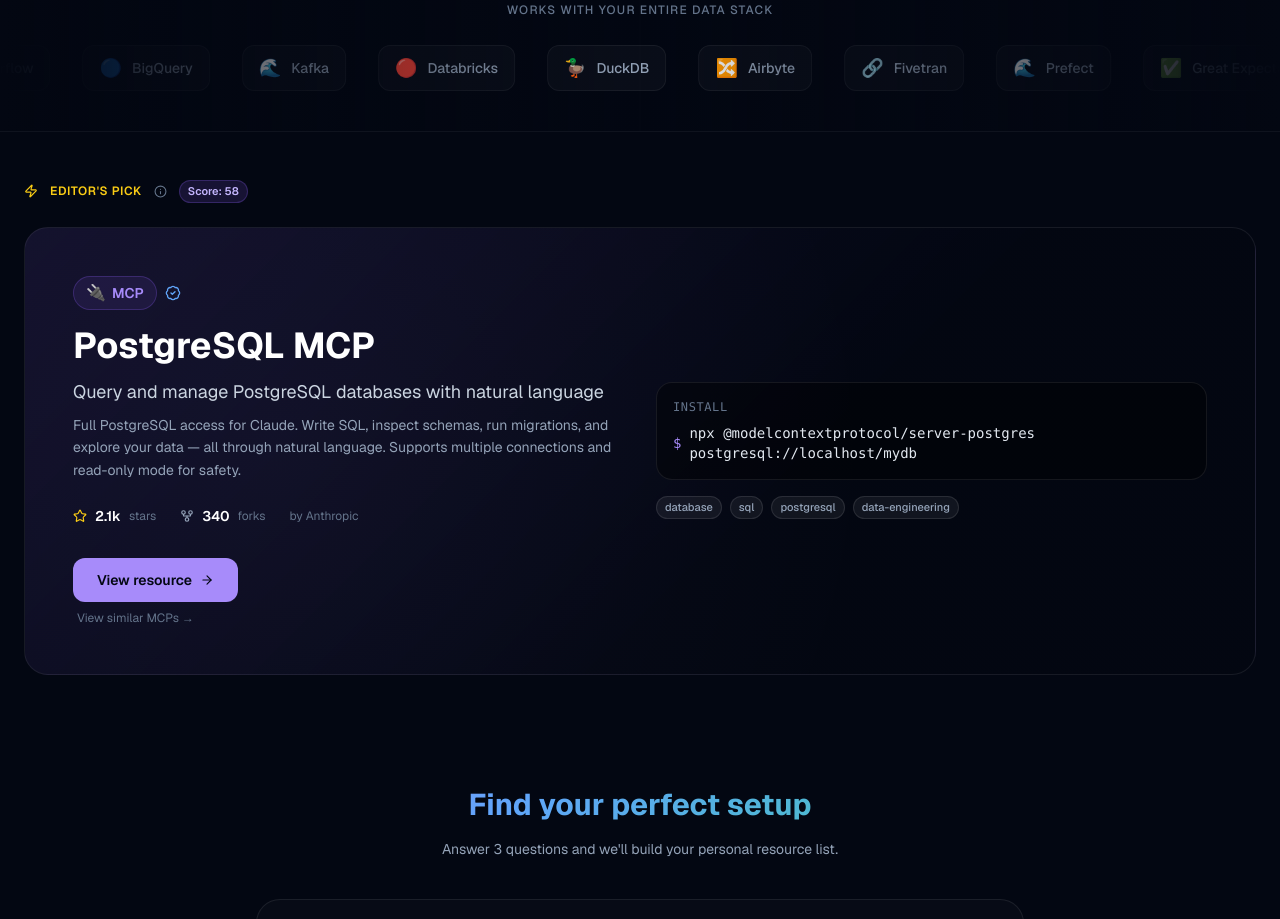
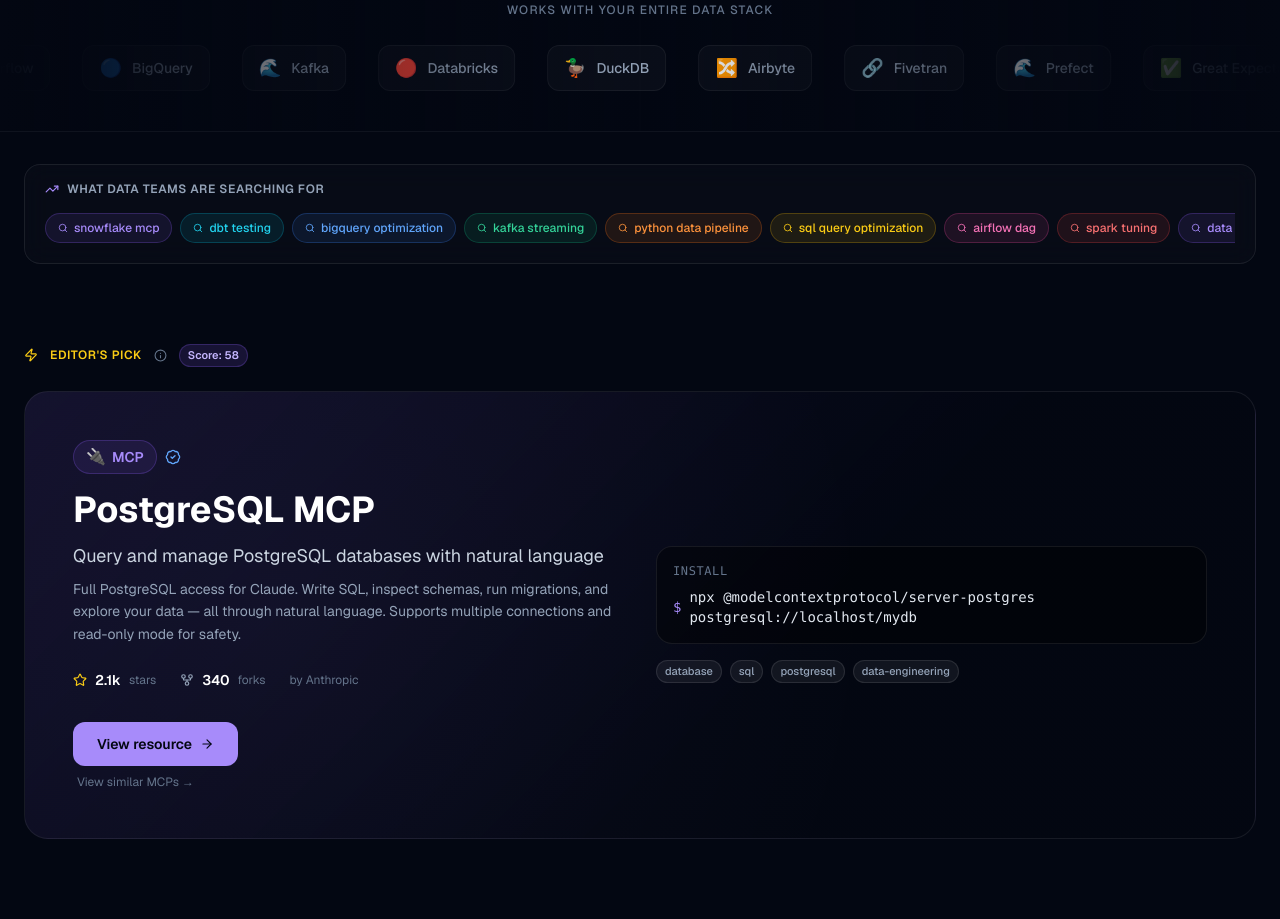
Before and after one commit to hari-techpath/claude-hub, a Next.js app: page / in a window 1280 px wide. Shown: the part 800-1719 px from the top of the page. Built offline with nearby package versions, Linux system fonts and the light colour scheme.

Commit message:
feat: search history, trending searches widget, tag suggestions

```diff
--- a/app/page.tsx
+++ b/app/page.tsx
@@ -17,6 +17,7 @@
 import { getCounts, getNew, RESOURCES } from "@/lib/resources";
 import ResourceCard from "@/components/resource-card";
 import PeopleAlsoViewed from "@/components/people-also-viewed";
+import TrendingSearches from "@/components/trending-searches";
 
 const StartHere = dynamic(() => import("@/components/start-here"), { ssr: false });
 const TypeDistribution = dynamic(() => import("@/components/type-distribution"), { ssr: false });
@@ -36,6 +37,7 @@
       <main>
         <Hero onSearchOpen={() => setSearchOpen(true)} totalCount={totalCount} counts={counts} />
         <StackStrip />
+        <TrendingSearches />
         <FeaturedSpotlight />
 
         {/* Start Here wizard */}
--- a/components/search-modal.tsx
+++ b/components/search-modal.tsx
@@ -2,11 +2,32 @@
 
 import { useEffect, useState, useRef, useCallback } from "react";
 import { motion, AnimatePresence } from "framer-motion";
-import { Search, X, Sparkles, ArrowRight, Clock } from "lucide-react";
+import { Search, X, Sparkles, ArrowRight, Clock, Tag } from "lucide-react";
 import { Resource, ResourceType, TYPE_META } from "@/lib/types";
 import { localSearch } from "@/lib/search";
 import { RESOURCES } from "@/lib/resources";
 import Link from "next/link";
+
+const HISTORY_KEY = "ch-search-history";
+const MAX_HISTORY = 8;
+
+function loadHistory(): string[] {
+  try {
+    return JSON.parse(localStorage.getItem(HISTORY_KEY) || "[]");
+  } catch {
+    return [];
+  }
+}
+
+function saveToHistory(query: string) {
+  const q = query.trim();
+  if (!q) return;
+  try {
+    const prev = loadHistory();
+    const next = [q, ...prev.filter((h) => h.toLowerCase() !== q.toLowerCase())].slice(0, MAX_HISTORY);
+    localStorage.setItem(HISTORY_KEY, JSON.stringify(next));
+  } catch { /* ignore */ }
+}
 
 interface SearchModalProps {
   open: boolean;
@@ -37,11 +58,14 @@
   const featured = RESOURCES.filter((r) => r.featured).slice(0, 4);
 
   const [recentlyViewed, setRecentlyViewed] = useState<string[]>([]);
+  const [searchHistory, setSearchHistory] = useState<string[]>([]);
+
   useEffect(() => {
     try {
       const stored = JSON.parse(localStorage.getItem("ch-recently-viewed") || "[]");
       setRecentlyViewed(stored.slice(0, 4));
     } catch { /* ignore */ }
+    setSearchHistory(loadHistory());
   }, [open]);
 
   useEffect(() => {
@@ -61,10 +85,14 @@
       if (e.key === "Escape") onClose();
       if (e.key === "ArrowDown") setSelectedIdx((i) => Math.min(i + 1, displayResults.length - 1));
       if (e.key === "ArrowUp") setSelectedIdx((i) => Math.max(i - 1, 0));
+      if (e.key === "Enter" && query.trim()) {
+        saveToHistory(query);
+        setSearchHistory(loadHistory());
+      }
     };
     window.addEventListener("keydown", handler);
     return () => window.removeEventListener("keydown", handler);
-  }, [open, onClose]);
+  }, [open, onClose, query]);
 
   const handleQuery = useCallback((q: string) => {
     setQuery(q);
@@ -104,6 +132,41 @@
   const displayResults = typeFilter
     ? baseResults.filter((r) => r.type === typeFilter)
     : baseResults;
+
+  // Tag suggestions: find tags across all resources matching query prefix
+  const tagSuggestions: string[] = (() => {
+    if (!query.trim()) return [];
+    const q = query.toLowerCase();
+    const allTags = new Set<string>();
+    RESOURCES.forEach((r) => r.tags.forEach((t) => allTags.add(t)));
+    return Array.from(allTags)
+      .filter((t) => t.toLowerCase().includes(q))
+      .slice(0, 3);
+  })();
+
+  const handleResultClick = (q: string) => {
+    if (q.trim()) saveToHistory(q);
+    onClose();
+  };
+
+  const handleHistorySearch = (h: string) => {
+    handleQuery(h);
+  };
+
+  const removeHistoryItem = (item: string) => {
+    const next = searchHistory.filter((h) => h !== item);
+    setSearchHistory(next);
+    try {
+      localStorage.setItem(HISTORY_KEY, JSON.stringify(next));
+    } catch { /* ignore */ }
+  };
+
+  const clearHistory = () => {
+    setSearchHistory([]);
+    try {
+      localStorage.removeItem(HISTORY_KEY);
+    } catch { /* ignore */ }
+  };
 
   const TYPE_CHIPS: { label: string; value: ResourceType | null }[] = [
     { label: "All", value: null },
@@ -235,6 +298,37 @@
                     </div>
                   </div>
                 )}
+                {searchHistory.length > 0 && (
+                  <div className="mb-5">
+                    <div className="text-xs font-medium text-slate-500 mb-3 uppercase tracking-wider">Recent searches</div>
+                    <div className="flex flex-wrap gap-2 mb-2">
+                      {searchHistory.map((h) => (
+                        <div key={h} className="flex items-center gap-0.5">
+                          <button
+                            onClick={() => handleHistorySearch(h)}
+                            className="flex items-center gap-1.5 px-3 py-1.5 rounded-full bg-white/[0.04] border border-white/[0.07] text-xs text-slate-400 hover:text-slate-200 hover:bg-white/[0.07] transition-all"
+                          >
+                            <Clock size={10} />
+                            {h}
+                          </button>
+                          <button
+                            onClick={() => removeHistoryItem(h)}
+                            className="p-1 text-slate-600 hover:text-slate-400 transition-colors"
+                            aria-label={`Remove "${h}" from history`}
+                          >
+                            <X size={10} />
+                          </button>
+                        </div>
+                      ))}
+                    </div>
+                    <button
+                      onClick={clearHistory}
+                      className="text-[11px] text-slate-600 hover:text-slate-400 transition-colors"
+                    >
+                      Clear history
+                    </button>
+                  </div>
+                )}
                 <div className="text-xs font-medium text-slate-500 mb-3 uppercase tracking-wider">Quick searches</div>
                 <div className="flex flex-wrap gap-2">
                   {QUICK_PICKS.map((q) => (
@@ -286,7 +380,7 @@
                     <Link
                       key={r.id}
                       href={`/resources/${r.slug}`}
-                      onClick={onClose}
+                      onClick={() => handleResultClick(query)}
                       className={`flex items-center gap-3 px-3 py-3 rounded-xl transition-colors ${
                         i === selectedIdx ? "bg-white/[0.07]" : "hover:bg-white/[0.04]"
                       }`}
@@ -311,6 +405,54 @@
                     </Link>
                   );
                 })}
+                {tagSuggestions.length > 0 && (
+                  <div className="mt-2 pt-2 border-t border-white/[0.05]">
+                    <div className="flex items-center gap-1.5 px-3 py-1.5 text-xs text-slate-500">
+                      <Tag size={11} />
+                      Tag suggestions
+                    </div>
+                    {tagSuggestions.map((tag) => (
+                      <Link
+                        key={tag}
+                        href={`/explore?q=${encodeURIComponent(tag)}`}
+                        onClick={() => handleResultClick(tag)}
+                        className="flex items-center gap-2.5 px-3 py-2 rounded-xl hover:bg-white/[0.04] transition-colors"
+                      >
+                        <span className="w-6 h-6 rounded-md flex items-center justify-center shrink-0 bg-white/[0.06]">
+                          <Tag size={11} className="text-slate-400" />
+                        </span>
+                        <span className="text-xs text-slate-400">
+                          Search for tag: <span className="text-slate-200 font-medium">{tag}</span>
+                        </span>
+                        <ArrowRight size={11} className="text-slate-600 ml-auto shrink-0" />
+                      </Link>
+                    ))}
+                  </div>
+                )}
+              </div>
+            )}
+            {query && displayResults.length === 0 && !aiLoading && tagSuggestions.length > 0 && (
+              <div className="p-2">
+                <div className="flex items-center gap-1.5 px-3 py-1.5 text-xs text-slate-500">
+                  <Tag size={11} />
+                  Tag suggestions
+                </div>
+                {tagSuggestions.map((tag) => (
+                  <Link
+                    key={tag}
+                    href={`/explore?q=${encodeURIComponent(tag)}`}
+                    onClick={() => handleResultClick(tag)}
+                    className="flex items-center gap-2.5 px-3 py-2 rounded-xl hover:bg-white/[0.04] transition-colors"
+                  >
+                    <span className="w-6 h-6 rounded-md flex items-center justify-center shrink-0 bg-white/[0.06]">
+                      <Tag size={11} className="text-slate-400" />
+                    </span>
+                    <span className="text-xs text-slate-400">
+                      Search for tag: <span className="text-slate-200 font-medium">{tag}</span>
+                    </span>
+                    <ArrowRight size={11} className="text-slate-600 ml-auto shrink-0" />
+                  </Link>
+                ))}
               </div>
             )}
           </div>
--- /dev/null
+++ b/components/trending-searches.tsx
@@ -0,0 +1,61 @@
+"use client";
+
+import { TrendingUp, Search } from "lucide-react";
+import Link from "next/link";
+import { TYPE_META } from "@/lib/types";
+import type { ResourceType } from "@/lib/types";
+
+const TRENDING_TERMS = [
+  "snowflake mcp",
+  "dbt testing",
+  "bigquery optimization",
+  "kafka streaming",
+  "python data pipeline",
+  "sql query optimization",
+  "airflow dag",
+  "spark tuning",
+  "data lineage",
+  "great expectations",
+];
+
+// Cycle through type colors for visual variety
+const TYPE_KEYS = Object.keys(TYPE_META) as ResourceType[];
+
+export default function TrendingSearches() {
+  return (
+    <section className="max-w-7xl mx-auto px-4 sm:px-6 py-8">
+      <div
+        className="rounded-2xl border border-white/[0.08] bg-white/[0.02] backdrop-blur-sm px-5 py-4"
+        style={{ backdropFilter: "blur(12px)", WebkitBackdropFilter: "blur(12px)" }}
+      >
+        <div className="flex items-center gap-2 mb-4">
+          <TrendingUp size={14} className="text-violet-400 shrink-0" />
+          <span className="text-xs font-semibold text-slate-400 uppercase tracking-wider">
+            What data teams are searching for
+          </span>
+        </div>
+        <div className="flex gap-2 overflow-x-auto pb-1" style={{ scrollbarWidth: "none", msOverflowStyle: "none" }}>
+          {TRENDING_TERMS.map((term, i) => {
+            const typeKey = TYPE_KEYS[i % TYPE_KEYS.length];
+            const meta = TYPE_META[typeKey];
+            return (
+              <Link
+                key={term}
+                href={`/explore?q=${encodeURIComponent(term)}`}
+                className="shrink-0 flex items-center gap-1.5 px-3 py-1.5 rounded-full text-xs font-medium border transition-all hover:scale-105 hover:shadow-md"
+                style={{
+                  background: meta.bg,
+                  borderColor: meta.border,
+                  color: meta.color,
+                }}
+              >
+                <Search size={10} className="shrink-0" />
+                {term}
+              </Link>
+            );
+          })}
+        </div>
+      </div>
+    </section>
+  );
+}
```
